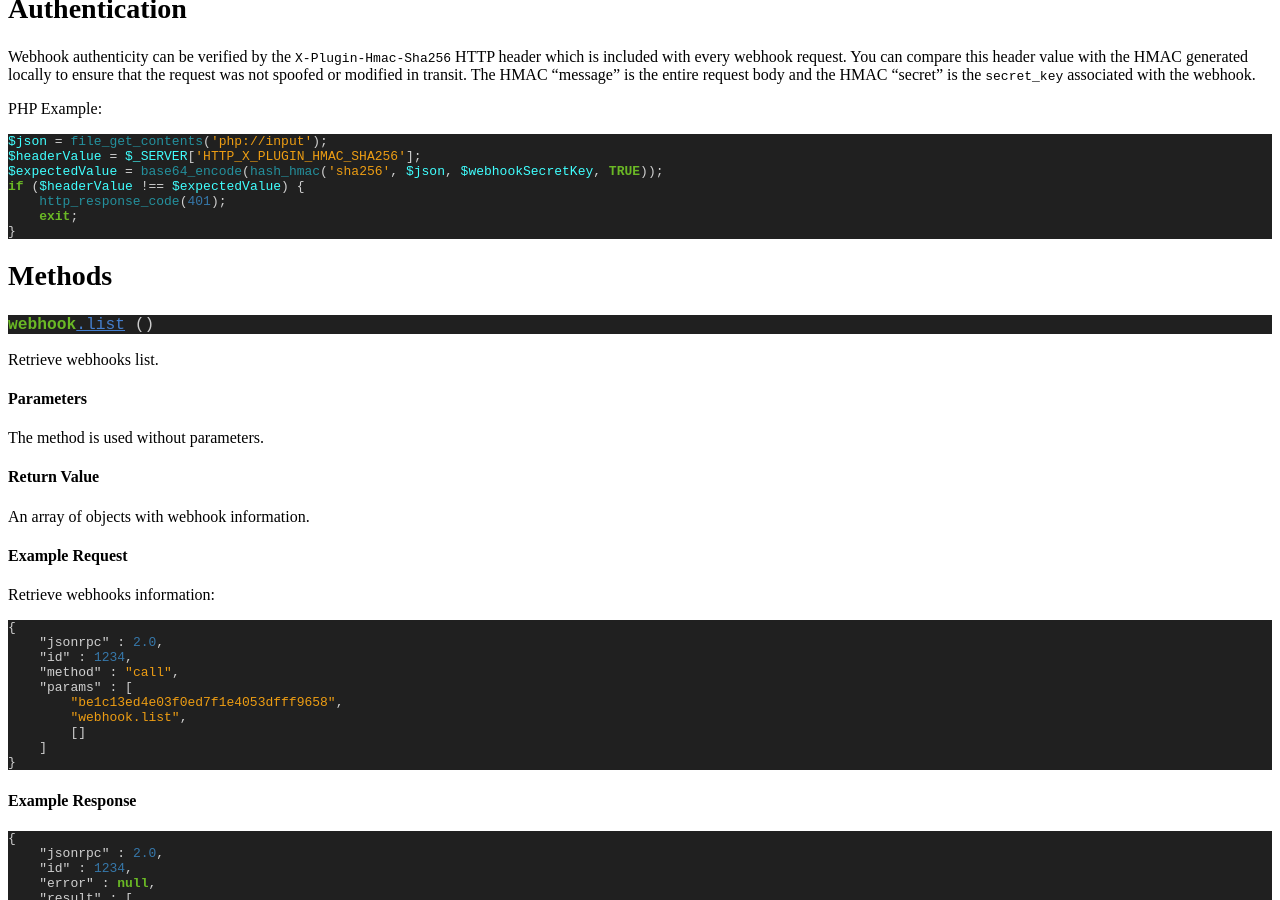
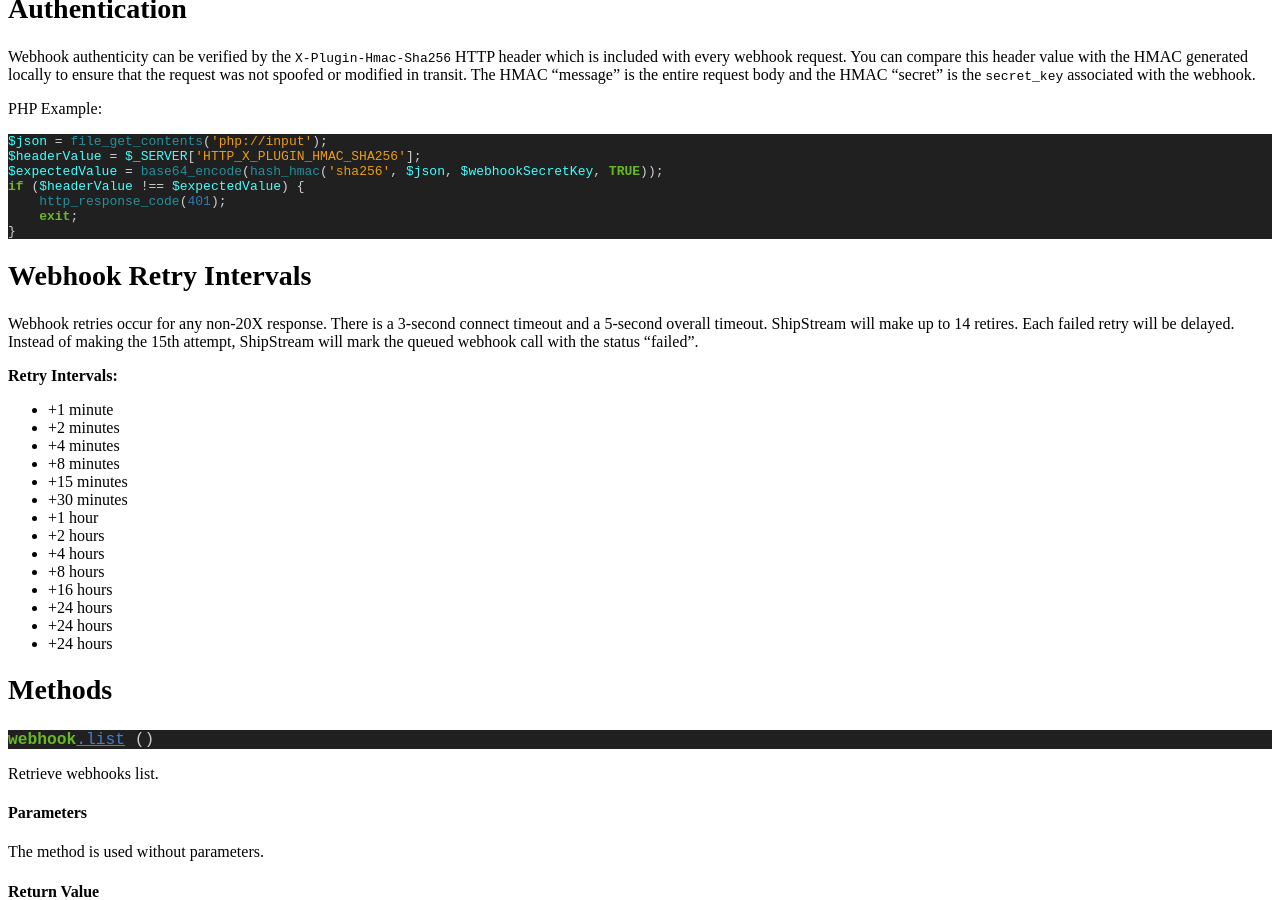
Before and after one commit to ShipStream/shipstream.github.io, a Jekyll site: the page built from _posts/2014-07-25-webhook.md, in a window 1280 px wide and 900 px high, scrolled down 991 px. Built offline with Jekyll 4.4.1, drawn with Linux system fonts in a browser that asks for light colours; a style sheet for code colours, icons or effects is not loaded.

Commit message:
Adding Webhook retry info.

```diff
--- a/_posts/2014-07-25-webhook.md
+++ b/_posts/2014-07-25-webhook.md
@@ -47,6 +47,28 @@ if ($headerValue !== $expectedValue) {
     exit;
 }
 ~~~
+
+
+Webhook Retry Intervals
+--------------
+
+Webhook retries occur for any non-20X response. There is a 3-second connect timeout and a 5-second overall timeout.  ShipStream will make up to 14 retires. Each failed retry will be delayed. Instead of making the 15th attempt, ShipStream will mark the queued webhook call with the status "failed".
+
+**Retry Intervals:**
+- +1 minute
+- +2 minutes
+- +4 minutes
+- +8 minutes
+- +15 minutes
+- +30 minutes
+- +1 hour
+- +2 hours
+- +4 hours
+- +8 hours
+- +16 hours
+- +24 hours
+- +24 hours
+- +24 hours
 
 
 Methods
```
